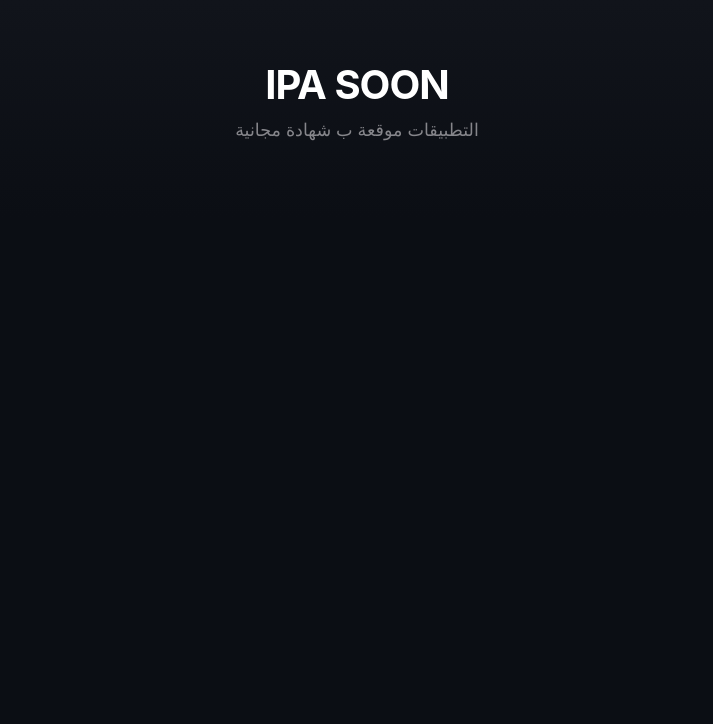
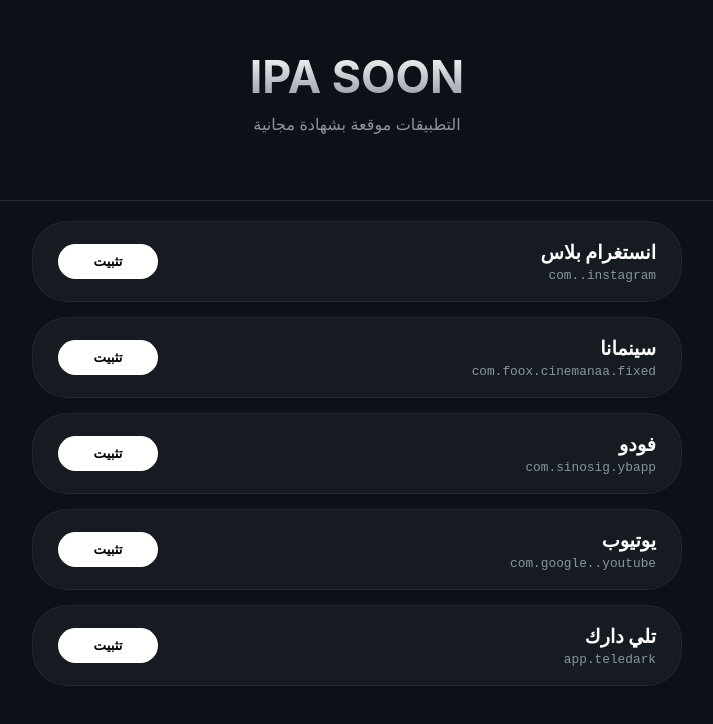
Before and after one commit to ipa-black/ipasoon, a plain HTML site: page index.html in a window 1280 px wide. Shown: the whole page, without its empty margins (283-996 px from the left). Drawn offline with Linux system fonts and the light colour scheme.

Commit message:
Update index.html

```diff
--- a/index.html
+++ b/index.html
@@ -6,11 +6,11 @@
     <title>IPA SOON</title>
     <style>
         :root {
-            --bg: #0b0e14;
-            --card: #151921;
-            --accent: #007aff;
+            --bg: #0d1117;
+            --card: #161b22;
+            --accent: #0a84ff;
             --text: #ffffff;
-            --muted: #86868b;
+            --muted: #8b949e;
         }
 
         body {
@@ -18,23 +18,19 @@
             color: var(--text);
             font-family: -apple-system, system-ui, sans-serif;
             margin: 0; padding: 0;
+            text-align: center;
         }
 
-        header {
-            text-align: center;
-            padding: 60px 20px;
-            background: linear-gradient(to bottom, #11141b, var(--bg));
-        }
+        header { padding: 50px 20px; border-bottom: 1px solid rgba(255,255,255,0.1); }
+        header h1 { font-size: 2.8rem; margin: 0; background: linear-gradient(#fff, #8b949e); -webkit-background-clip: text; -webkit-text-fill-color: transparent; }
+        header p { color: var(--muted); margin-top: 10px; }
 
-        header h1 { font-size: 2.5rem; margin: 0; letter-spacing: -1px; }
-        header p { color: var(--muted); margin-top: 10px; font-size: 1.1rem; }
-
-        .container { max-width: 600px; margin: auto; padding: 20px; }
+        .container { max-width: 650px; margin: auto; padding: 20px; }
 
         .app-item {
             background: var(--card);
-            border-radius: 35px; /* حواف فائقة النعومة */
-            padding: 15px 20px;
+            border-radius: 35px;
+            padding: 18px 25px;
             margin-bottom: 15px;
             display: flex;
             align-items: center;
@@ -45,28 +41,21 @@
 
         .app-item.show { opacity: 1; transform: translateY(0); }
 
-        .app-icon {
-            width: 65px; height: 65px;
-            border-radius: 18px;
-            margin-left: 15px;
-            background: #222;
-        }
-
-        .app-info { flex: 1; }
-        .app-info h3 { margin: 0; font-size: 1.1rem; }
-        .app-info p { margin: 3px 0 0; color: var(--muted); font-size: 0.8rem; font-family: monospace; }
+        .app-info { flex: 1; text-align: right; }
+        .app-info h3 { margin: 0; font-size: 1.2rem; }
+        .app-info p { margin: 4px 0 0; color: var(--muted); font-size: 0.8rem; font-family: monospace; }
 
         .install-btn {
-            background: #fff;
-            color: #000;
+            background: #ffffff;
+            color: #000000;
             border: none;
-            padding: 10px 22px;
+            padding: 10px 25px;
             border-radius: 25px;
-            font-weight: bold;
+            font-weight: 800;
             cursor: pointer;
             position: relative;
             overflow: hidden;
-            min-width: 90px;
+            min-width: 100px;
         }
 
         .install-btn span { position: relative; z-index: 2; }
@@ -74,8 +63,7 @@
         .install-btn::after {
             content: '';
             position: absolute;
-            top: 0; right: 0; height: 100%;
-            width: 0%;
+            top: 0; right: 0; height: 100%; width: 0%;
             background: var(--accent);
             z-index: 1;
             transition: width 1.5s cubic-bezier(0.4, 0, 0.2, 1);
@@ -83,71 +71,66 @@
 
         .install-btn.loading { color: #fff; pointer-events: none; }
         .install-btn.loading::after { width: 100%; }
-
-        #loading-ui { text-align: center; color: var(--muted); padding: 20px; }
     </style>
 </head>
 <body>
 
 <header>
     <h1>IPA SOON</h1>
-    <p>التطبيقات موقعة ب شهادة مجانية</p>
+    <p>التطبيقات موقعة بشهادة مجانية</p>
 </header>
 
-<div class="container">
-    <div id="loading-ui">جاري التحميل...</div>
-    <div id="app-list"></div>
+<div class="container" id="app-list">
+    <p id="status">جاري جلب التطبيقات...</p>
 </div>
 
 <script>
-    async function loadApps() {
+    async function init() {
         try {
             const res = await fetch('apps.json');
-            const apps = await res.json();
+            const data = await res.json();
             const list = document.getElementById('app-list');
-            document.getElementById('loading-ui').remove();
+            document.getElementById('status').remove();
 
-            apps.forEach((app, i) => {
+            data.apps.forEach((app, i) => {
                 const item = document.createElement('div');
                 item.className = 'app-item';
 
-                // إنشاء رابط البليست عبر الـ API
-                const plistUrl = `https://${window.location.host}/api/install?name=${encodeURIComponent(app.name)}&ipa_url=${encodeURIComponent(app.ipa_url)}&bundle_id=${encodeURIComponent(app.bundle_id)}&image_url=${encodeURIComponent(app.image_url)}`;
+                // إنشاء رابط البليست المباشر
+                const plistUrl = `https://${window.location.host}/api/install?name=${encodeURIComponent(app.name)}&url=${encodeURIComponent(app.downloadURL)}&bid=${encodeURIComponent(app.bundleIdentifier)}`;
                 const itms = `itms-services://?action=download-manifest&url=${encodeURIComponent(plistUrl)}`;
 
                 item.innerHTML = `
-                    <img src="${app.image_url}" class="app-icon" onerror="this.src='https://via.placeholder.com/65'">
                     <div class="app-info">
                         <h3>${app.name}</h3>
-                        <p>${app.bundle_id}</p>
+                        <p>${app.bundleIdentifier}</p>
                     </div>
-                    <button class="install-btn" onclick="startInstall(this, '${itms}')">
+                    <button class="install-btn" onclick="install(this, '${itms}')">
                         <span>تثبيت</span>
                     </button>
                 `;
                 list.appendChild(item);
                 setTimeout(() => item.classList.add('show'), i * 100);
             });
-        } catch (e) { console.error(e); }
+        } catch (e) { console.error("Error loading JSON", e); }
     }
 
-    function startInstall(btn, url) {
+    function install(btn, url) {
         btn.classList.add('loading');
         btn.querySelector('span').innerText = 'جاري...';
 
-        // تنفيذ التثبيت بعد انتهاء الأنميشن
         setTimeout(() => {
-            // فتح رابط النظام
+            // تنفيذ التثبيت
             window.location.assign(url);
 
-            // التحويل للتليجرام بعد 2.5 ثانية (لضمان استجابة النظام)
+            // التحويل للتليجرام
             setTimeout(() => {
                 window.location.replace('https://t.me/ipasoon');
-            }, 2500);
+            }, 3000);
         }, 1500);
     }
 
-    loadApps();
+    init();
 </script>
 
 </body>
```
